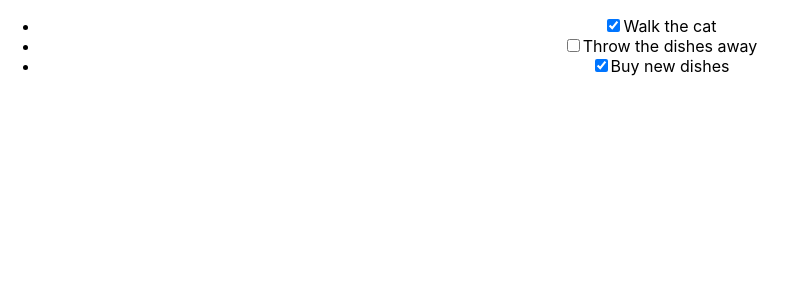
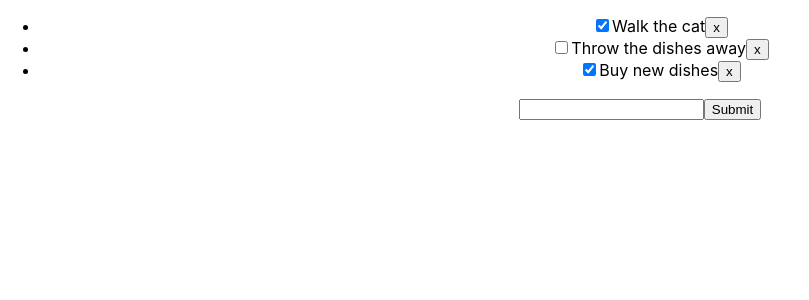
Before and after one commit to Highdesert/react-to-do, a React (Create React App) app: page / in a window 1280 px wide. Shown: the top 300 px of the page, without its empty margins (0-809 px from the left). Built offline with nearby package versions, Linux system fonts and the light colour scheme.

Commit message:
checkpoint react-todo-events

```diff
--- a/package.json
+++ b/package.json
@@ -3,6 +3,7 @@
   "version": "0.1.0",
   "private": true,
   "dependencies": {
+    "bootstrap": "^4.2.1",
     "react": "^16.7.0",
     "react-dom": "^16.7.0",
     "react-scripts": "2.1.2"
--- a/src/App.js
+++ b/src/App.js
@@ -1,6 +1,7 @@
 import React, { Component } from 'react';
 import './App.css';
 import ToDo from './components/ToDo.js';
+
 
 class App extends Component {
     constructor(props) {
@@ -10,8 +11,31 @@
                 { description: 'Walk the cat', isCompleted: true },
                 { description: 'Throw the dishes away', isCompleted: false },
                 { description: 'Buy new dishes', isCompleted: true }
-      ]
+            ],
+            newTodosDescription: ''
         };
+    }
+
+    deleteTodo() {
+      console.log('clicked');
+    }
+
+    handleChange(e) {
+      this.setState({ newTodoDescription: e.target.value })
+    }
+
+    handleSubmit(e) {
+      if(!this.state.newTodoDescription) { return }
+      e.preventDefault();
+      const newTodo = { description: this.state.newTodoDescription, isComplete: false };
+      this.setState({ todos: [...this.state.todos, newTodo], newTodoDescription: '' });
+    }
+
+    toggleComplete(index) {
+        const todos = this.state.todos.slice();
+        const todo = todos[index];
+        todo.isCompleted = todo.isCompleted ? false : true;
+        this.setState({ todos: todos });
     }
 
     render() {
@@ -19,9 +43,17 @@
             <div className="App">
       <ul>
           { this.state.todos.map( (todo, index) =>
-            <ToDo key={ index } description={ todo.description } isCompleted={ todo.isCompleted } />
+            <ToDo key={ index } description={ todo.description } isCompleted={ todo.isCompleted } toggleComplete={ () => this.toggleComplete(index)} deleteTodo={this.deleteTodo} />
           )}
+
       </ul>
+
+        <form onSubmit={ (e) => this.handleSubmit(e) }>
+          <input type="text" value={ this.state.newTodoDescription } onChange={ (e) => this.handleChange(e) } />
+          <input type="submit" />
+        </form>
+
+
       </div>
 
         );
--- a/src/components/ToDo.js
+++ b/src/components/ToDo.js
@@ -3,10 +3,21 @@
 class ToDo extends Component {
     render() {
         return (
+
            <li>
-			<input type="checkbox" checked = { this.props.isCompleted } />
+			<input type="checkbox" checked=
+			{ this.props.isCompleted } onChange=
+			{ this.props.toggleComplete }
+
+			/>
 			<span>{ this.props.description }</span>
-		  </li>
+			<button type="button" onClick={this.props.deleteTodo.bind(this, 'index')}>x</button>
+
+
+
+
+
+			</li>
         );
     }
 }
```
Also changed, not shown: 1 other file (tests, documents, lock files or other folders). Lines whose indentation alone changed are shown as unchanged.
